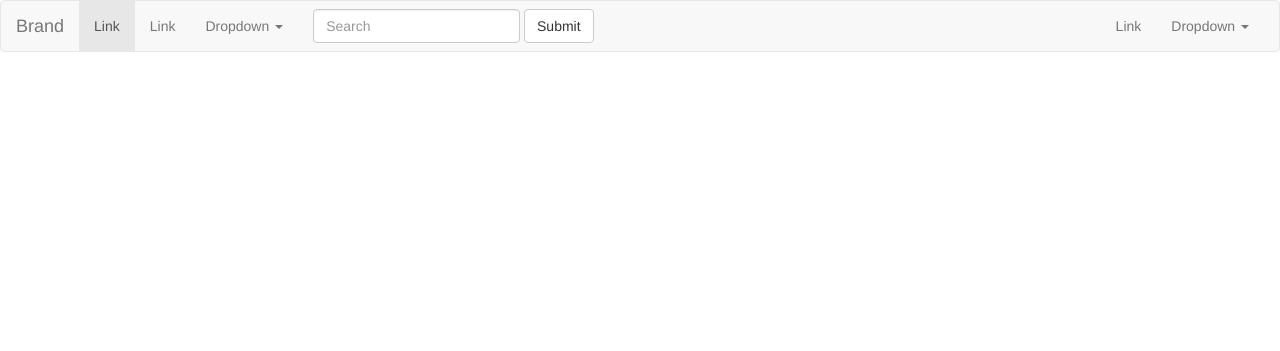
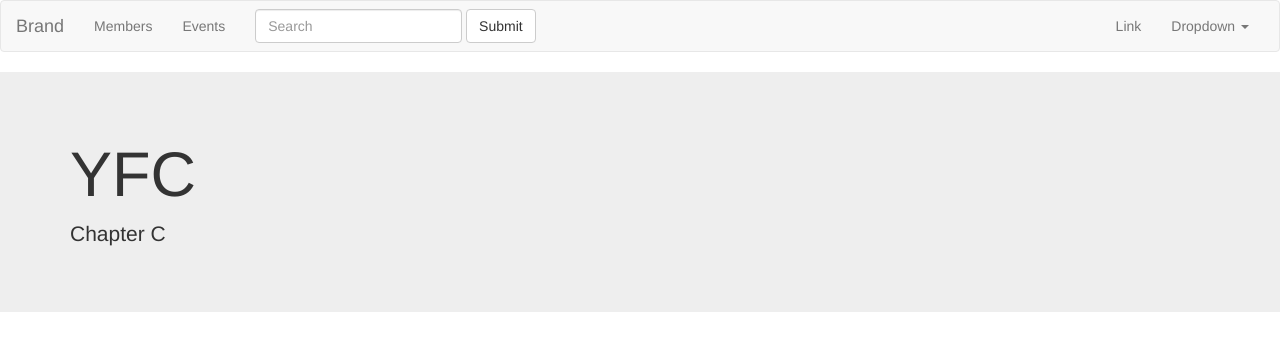
Before and after one commit to janaldous/yfcdb4, a Django app: template templates/base.html in a window 1280 px wide. Shown: the top 351 px of the page. Run offline with Django 3.2, Linux system fonts and the light colour scheme; the template is opened without the code that fills it, so the values that code supplies are empty; some libraries are stand-ins or nearby versions.

Commit message:
added urls and views for events app, changed navbar

```diff
--- a/events/urls.py
+++ b/events/urls.py
@@ -0,0 +1,8 @@
+from django.conf.urls import url
+
+from . import views
+
+app_name = 'events'
+urlpatterns = [
+    url(r'^$', views.index, name='index'),
+]
--- a/members/urls.py
+++ b/members/urls.py
@@ -2,6 +2,7 @@ from django.conf.urls import url
 
 from . import views
 
+app_name = 'members'
 urlpatterns = [
     url(r'^$', views.index, name='index'),
 ]
--- a/members/views.py
+++ b/members/views.py
@@ -1,5 +1,6 @@
 from django.shortcuts import render
 from .models import Member
+
 
 def index(request):
     members = Member.objects.all()
--- a/templates/base.html
+++ b/templates/base.html
@@ -25,20 +25,8 @@
         <!-- Collect the nav links, forms, and other content for toggling -->
         <div class="collapse navbar-collapse" id="bs-example-navbar-collapse-1">
           <ul class="nav navbar-nav">
-            <li class="active"><a href="#">Link <span class="sr-only">(current)</span></a></li>
-            <li><a href="#">Link</a></li>
-            <li class="dropdown">
-              <a href="#" class="dropdown-toggle" data-toggle="dropdown" role="button" aria-haspopup="true" aria-expanded="false">Dropdown <span class="caret"></span></a>
-              <ul class="dropdown-menu">
-                <li><a href="#">Action</a></li>
-                <li><a href="#">Another action</a></li>
-                <li><a href="#">Something else here</a></li>
-                <li role="separator" class="divider"></li>
-                <li><a href="#">Separated link</a></li>
-                <li role="separator" class="divider"></li>
-                <li><a href="#">One more separated link</a></li>
-              </ul>
-            </li>
+            <li><a href="{% url 'members:index' %}">Members<span class="sr-only">(current)</span></a></li>
+            <li><a href="{% url 'events:index' %}">Events</a></li>
           </ul>
           <form class="navbar-form navbar-left" role="search">
             <div class="form-group">
@@ -64,6 +52,12 @@
     </nav>
 
     <!-- CONTENT -->
+    <div class="jumbotron">
+        <div class="container">
+            <h1>YFC</h1>
+            <p>Chapter C</p>
+        </div>
+    </div>
     {% block content %}
     {% endblock %}
 </body>
--- a/yfcdb4/urls.py
+++ b/yfcdb4/urls.py
@@ -19,4 +19,5 @@ from django.contrib import admin
 urlpatterns = [
     url(r'^admin/', admin.site.urls),
     url(r'^members/', include('members.urls')),
+    url(r'^events/', include('events.urls')),
 ]
```
Also changed, not shown: events/views.py (+10 -1 lines), templates/events/events_list.html (added, +11 -0 lines), 1 other file.
